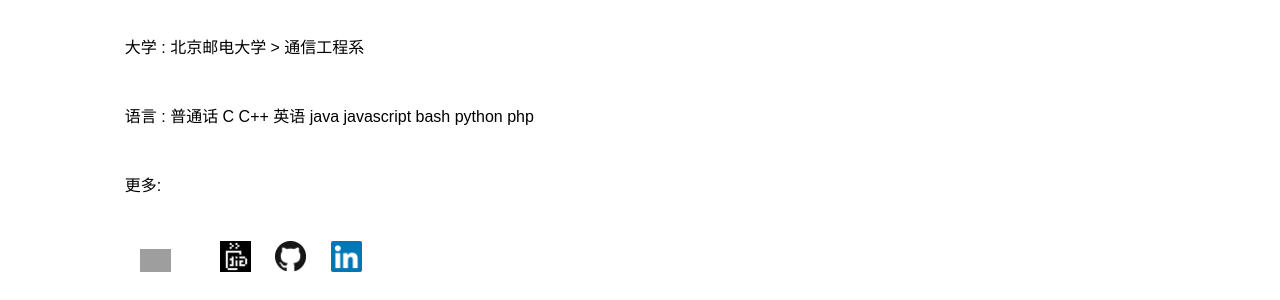
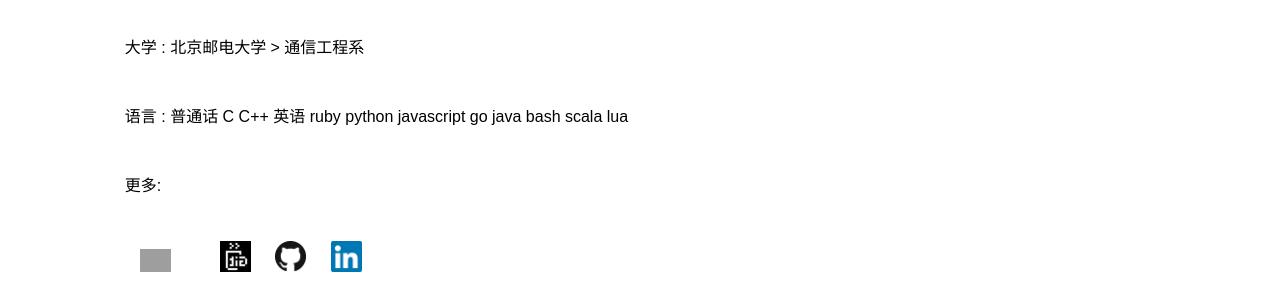
Before and after one commit to wuranbo/wuranbo.github.io, a Jekyll site: the page built from profile/index.md, in a window 1280 px wide and 1020 px high. Shown: the part 644-944 px from the top of the window. Built offline with Jekyll 4.4.1, drawn with Linux system fonts in a browser that asks for light colours; nearby versions of some CDN libraries; Markdown is read by kramdown in place of the engine named in the settings; grey boxes are pictures that could not be loaded.

Commit message:
*moveon) for fun.

```diff
--- a/profile/index.md
+++ b/profile/index.md
@@ -26,7 +26,7 @@ title: 吴冉波的简介
                 </div>
             </div>
             <div>
-                <p>语言 : 普通话 C C++ 英语 java javascript bash python php </p>
+                <p>语言 : 普通话 C C++ 英语 ruby python javascript go java bash scala lua </p>
             </div>
             <div class='clearfix' style="margin-bottom:30px;">
                 <p  style="padding-right:10px" >更多:</p>
```
